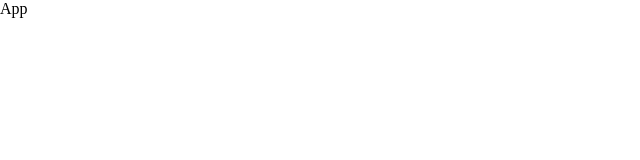
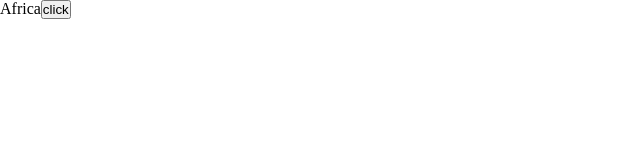
Before and after one commit to Bondok6/world-data, a React (Create React App) app: page / in a window 1280 px wide. Shown: the top 160 px of the page, without its empty margins (0-640 px from the left). Built offline with nearby package versions, Linux system fonts and the light colour scheme.

Commit message:
Add components

```diff
--- a/src/App.js
+++ b/src/App.js
@@ -1,5 +1,18 @@
+import { Route, Routes } from 'react-router';
+import HomePage from './pages/HomePage';
+import DetailsPage from './pages/DetailsPage';
+
 function App() {
-  return <div>App</div>;
+  return (
+    <>
+      <main>
+        <Routes>
+          <Route path="/" element={<HomePage />} />
+          <Route path="/details" element={<DetailsPage />} />
+        </Routes>
+      </main>
+    </>
+  );
 }
 
 export default App;
--- /dev/null
+++ b/src/components/continents/Continents.jsx
@@ -0,0 +1,25 @@
+import React from 'react';
+import { useDispatch } from 'react-redux';
+import { getContinent } from '../../redux/countriesSllice';
+
+const Continents = () => {
+  const dispatch = useDispatch();
+
+  return (
+    <div>
+      <ul>
+        <li>
+          Africa
+          <button
+            type="button"
+            onClick={() => dispatch(getContinent('Africa'))}
+          >
+            click
+          </button>
+        </li>
+      </ul>
+    </div>
+  );
+};
+
+export default Continents;
--- a/src/index.js
+++ b/src/index.js
@@ -1,11 +1,18 @@
 import React from 'react';
 import ReactDOM from 'react-dom';
+import { BrowserRouter } from 'react-router-dom';
+import { Provider } from 'react-redux';
+import store from './redux/store';
+import App from './App';
 import './index.css';
-import App from './App';
 
 ReactDOM.render(
   <React.StrictMode>
-    <App />
+    <Provider store={store}>
+      <BrowserRouter>
+        <App />
+      </BrowserRouter>
+    </Provider>
   </React.StrictMode>,
-  document.getElementById('root'),
+  document.getElementById('root')
 );
```
Also changed, not shown: src/components/countries/countries.jsx (added, +7 -0 lines).
